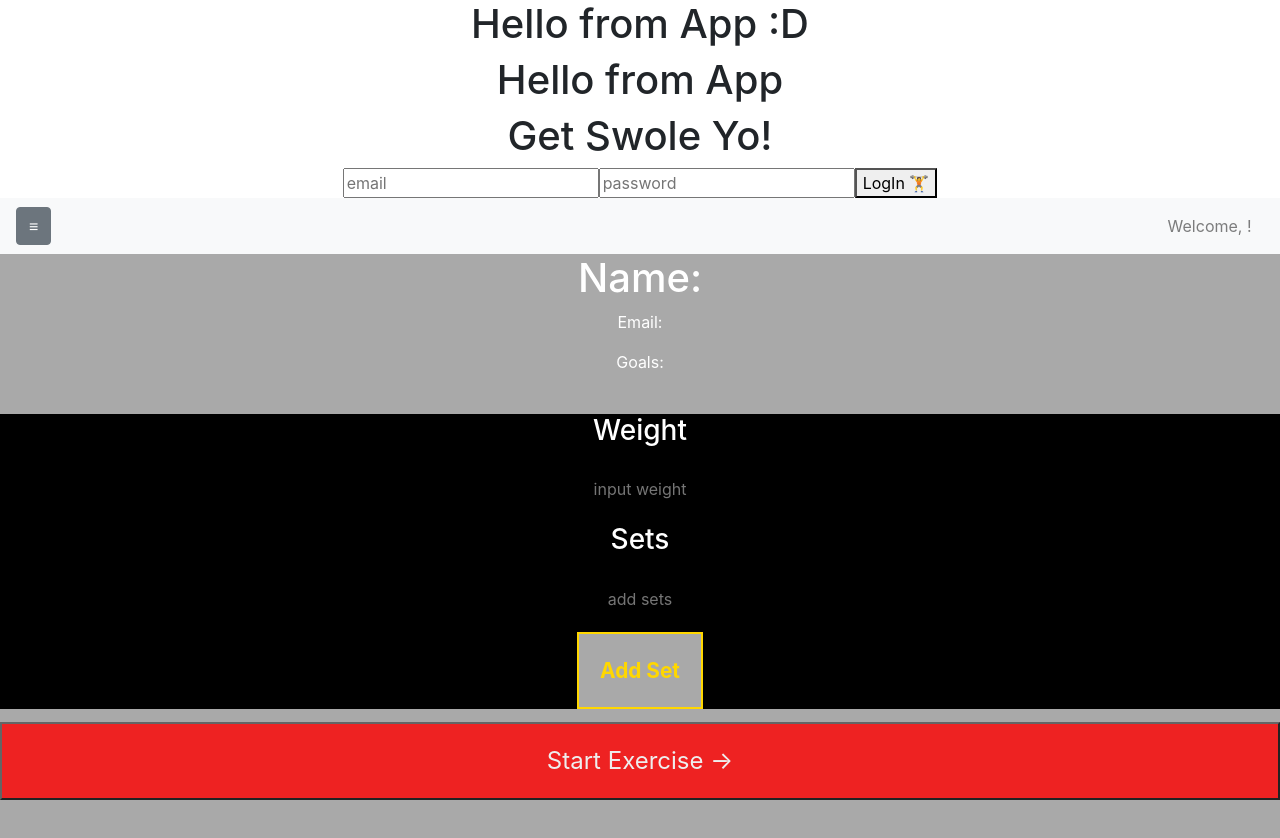
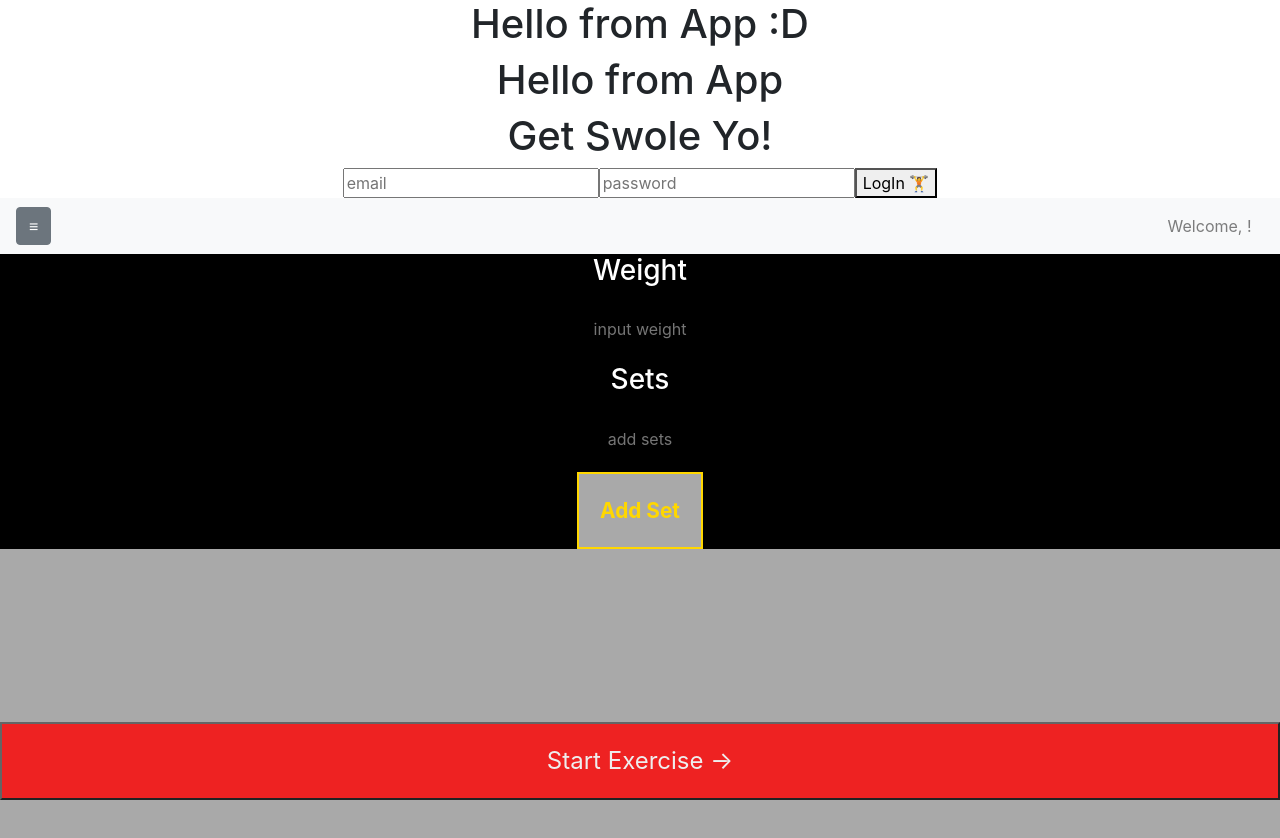
Before and after one commit to bw-weightlifting-journal-3/frontend-weight-lifting, a React (Create React App) app in the folder weight-lifting/: page /login in a window 1280 px wide. Shown: the top 838 px of the page. Built offline with nearby package versions, Linux system fonts and the light colour scheme; no server answers; the HTML template or start-up script is replaced by a standard one.

Commit message:
implemented userpage - cleaned up files

```diff
--- a/weight-lifting/src/Components/AddWorkoutView.js
+++ b/weight-lifting/src/Components/AddWorkoutView.js
@@ -1,7 +1,7 @@
 import React, { useState } from 'react';
 import styled from 'styled-components';
 import Navigation from './Navigation';
-import UserPage from './UserPage';
+// import UserPage from './UserPage';
 
 // Have to map over 'Sets'
 
@@ -27,7 +27,7 @@ const AddWorkoutView = () => {
     <Wrapper>
       {/* Placeholder for Navbar */}
       <Navigation />
-      <UserPage />
+      {/* <UserPage /> */}
       {/* Input field to add sets */}
       <Form onSubmit={SubmitHandler}>
         <h3>Weight</h3>
```
